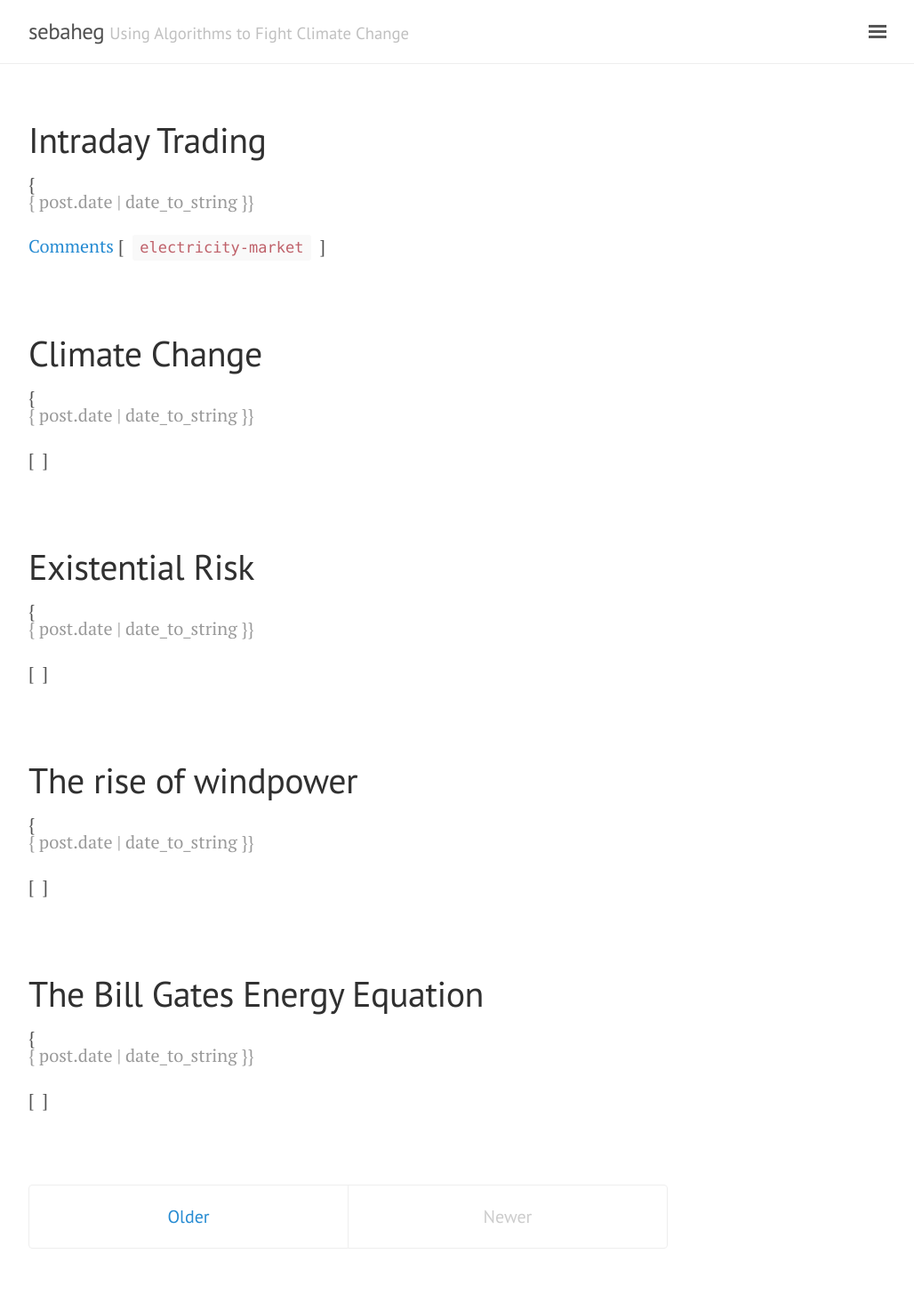
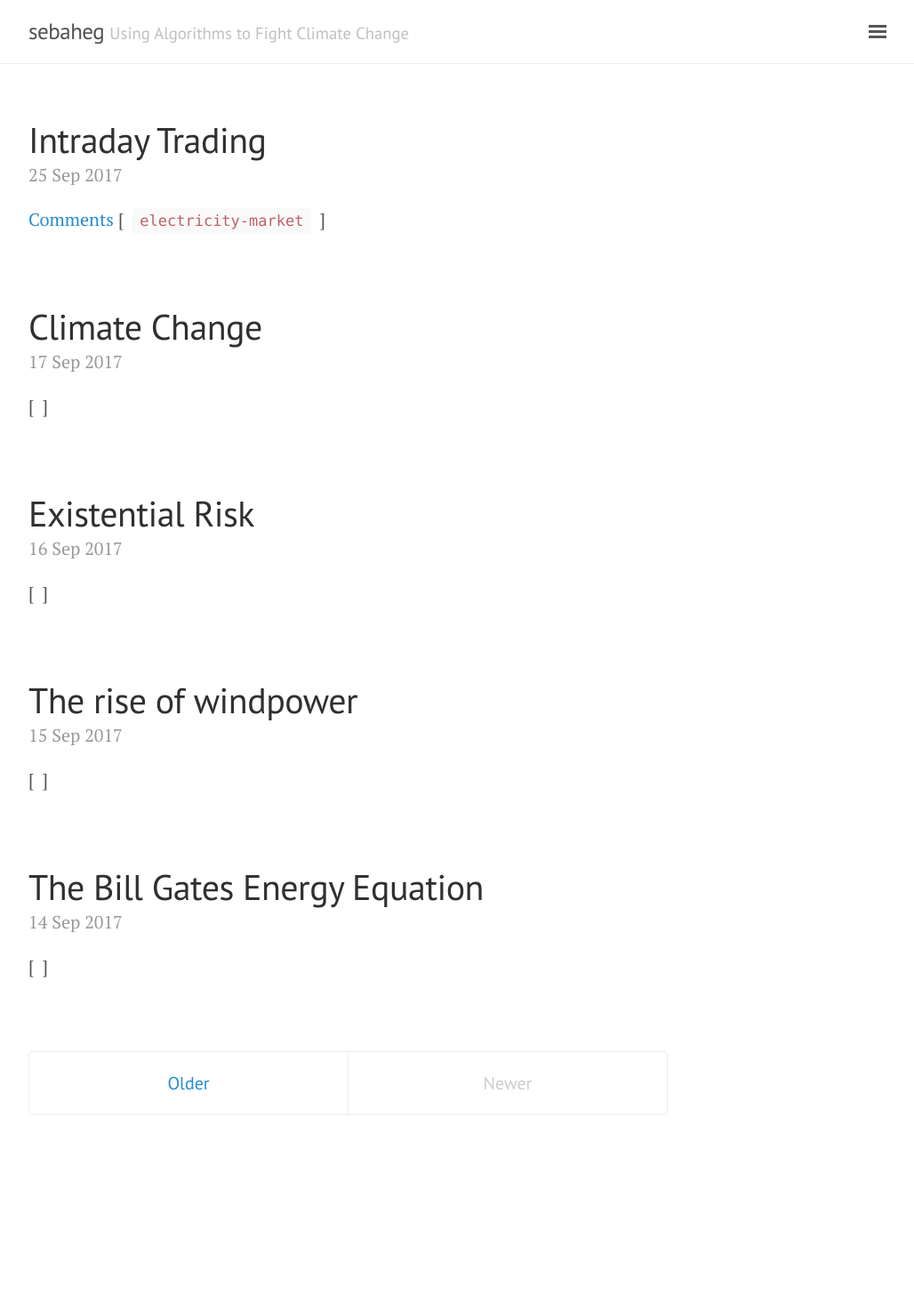
Before and after one commit to sebaheg/sebaheg.github.io, a Jekyll site: the page built from index.html, in a window 1280 px wide. Shown: the whole page at 89% size, without its empty margins (248-1276 px from the left). Built offline with Jekyll 4.4.1, drawn with Linux system fonts in a browser that asks for light colours; the list of posts is cut into pages by our own code; comment, search, counter and statistics services are not loaded; after the commit the page ends 1314 px from its top, so only the background shows below that.

Commit message:
Remove bug.

```diff
--- a/index.html
+++ b/index.html
@@ -12,7 +12,7 @@ title: Home
       </a>
     </h1>
 
-    <nobr>{<span class="post-date">{ post.date | date_to_string }}</span></nobr>
+    <nobr><span class="post-date">{{ post.date | date_to_string }}</span></nobr>
 
     {% if post.comments %}
       <a href="{{post.url}}#disqus_thread">Comments</a>
```
